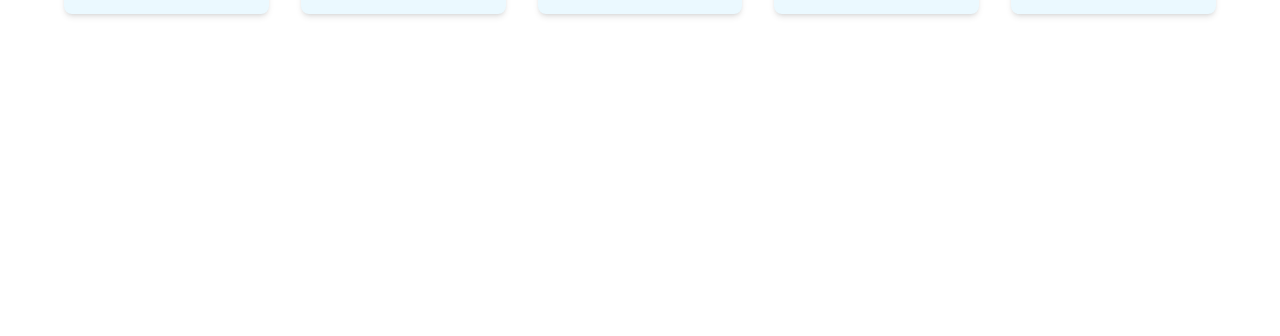
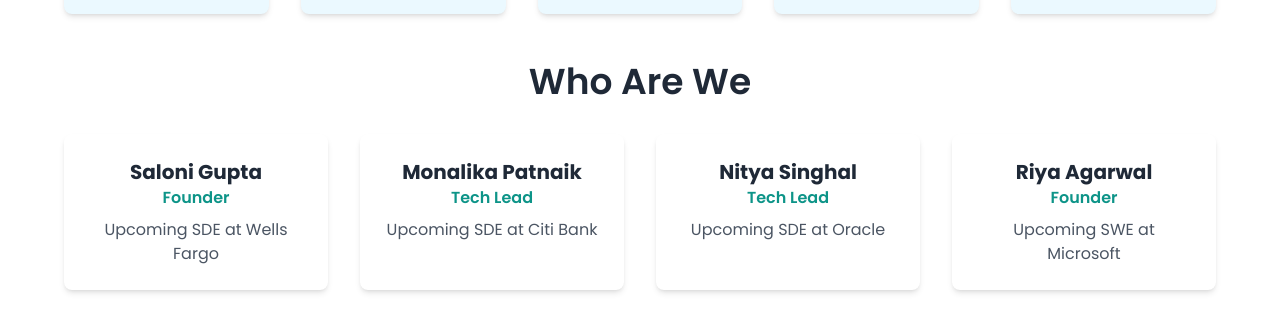
Before and after one commit to MonalikaPatnaik/GetReferred, a Next.js app in the folder networth/: page / in a window 1280 px wide. Shown: the part 1356-1692 px from the top of the page. Built offline with nearby package versions, Linux system fonts and the light colour scheme; no server answers.

Commit message:
added 'who are we'

```diff
--- a/networth/app/components/About.tsx
+++ b/networth/app/components/About.tsx
@@ -1,5 +1,6 @@
 import { motion } from "framer-motion";
 
+// Company logo data
 const companyData = [
   {
     name: "Google",
@@ -29,8 +30,14 @@ const companyData = [
     name: "American Express",
     logo: "https://w7.pngwing.com/pngs/382/146/png-transparent-american-express-logo-icons-logos-emojis-iconic-brands.png",
   },
-  { name: "IBM", logo: "https://animationvisarts.com/wp-content/uploads/2021/01/IBM-Logo-Design-1972-present.png" },
-  { name: "Intel", logo: "https://logos-world.net/wp-content/uploads/2021/09/Intel-Logo-2006-2020-700x394.png" },
+  {
+    name: "IBM",
+    logo: "https://animationvisarts.com/wp-content/uploads/2021/01/IBM-Logo-Design-1972-present.png",
+  },
+  {
+    name: "Intel",
+    logo: "https://logos-world.net/wp-content/uploads/2021/09/Intel-Logo-2006-2020-700x394.png",
+  },
   {
     name: "Oracle",
     logo: "https://banner2.cleanpng.com/20180816/pqy/474842f9870048b1c2b5eb21e3b8515d.webp",
@@ -82,9 +89,40 @@ const fadeInUp = {
   visible: { opacity: 1, y: 0 },
 };
 
+// Team member data
+const teamData = [
+  {
+    name: "Saloni Gupta",
+    role: "Founder",
+    bio: "Upcoming SDE at Wells Fargo",
+  },
+  {
+    name: "Monalika Patnaik",
+    role: "Tech Lead",
+    image: "https://example.com/jane.jpg",
+    bio: "Upcoming SDE at Citi Bank",
+  },
+  {
+    name: "Nitya Singhal",
+    role: "Tech Lead",
+    image: "https://example.com/michael.jpg",
+    bio: "Upcoming SDE at Oracle",
+  },
+  {
+    name: "Riya Agarwal",
+    role: "Founder",
+    image: "https://example.com/sara.jpg",
+    bio: "Upcoming SWE at Microsoft",
+  },
+];
+
+
+
+// About Component
 const About = () => {
   return (
     <div className="min-h-screen bg-white p-8">
+      {/* Header Section */}
       <motion.h1
         className="text-5xl font-bold text-center mb-12 text-gray-800"
         initial="hidden"
@@ -94,8 +132,9 @@ const About = () => {
         Get Referred in <span className="text-teal-600">Top Companies</span>🚀
       </motion.h1>
 
+      {/* Company Logos Section */}
       <motion.div
-        className="grid grid-cols-3 md:grid-cols-5 gap-8 max-w-6xl mx-auto"
+        className="grid grid-cols-3 md:grid-cols-5 gap-8 max-w-6xl mx-auto mb-12"
         initial="hidden"
         animate="visible"
         variants={{
@@ -117,6 +156,42 @@ const About = () => {
           </motion.div>
         ))}
       </motion.div>
+
+      <section id="who-are-we" className="mt-12">
+        <motion.h2
+          className="text-4xl font-semibold text-center mb-8 text-gray-800"
+          initial="hidden"
+          animate="visible"
+          variants={fadeInUp}
+        >
+          Who Are We
+        </motion.h2>
+      </section>
+      <motion.div
+        className="grid grid-cols-1 sm:grid-cols-2 md:grid-cols-4 gap-8 max-w-6xl mx-auto"
+        initial="hidden"
+        animate="visible"
+        variants={{
+          visible: { transition: { staggerChildren: 0.1 } },
+        }}
+      >
+        {teamData.map((member, index) => (
+          <motion.div
+            key={index}
+            className="flex flex-col items-center bg-white p-6 rounded-lg shadow-md hover:shadow-lg transition-shadow duration-300"
+            variants={fadeInUp}
+          >
+            {/* <img
+              src={member.image}
+              alt={`${member.name}'s profile`}
+              className="w-24 h-24 rounded-full object-cover mb-4"
+            /> */}
+            <h3 className="text-xl font-bold text-gray-800">{member.name}</h3>
+            <p className="text-teal-600 font-semibold">{member.role}</p>
+            <p className="text-gray-600 text-center mt-2">{member.bio}</p>
+          </motion.div>
+        ))}
+      </motion.div>
     </div>
   );
 };
--- a/networth/app/components/Navbar.tsx
+++ b/networth/app/components/Navbar.tsx
@@ -98,9 +98,9 @@ const Navbar = () => {
         <nav className={`hidden lg:flex-grow lg:flex lg:justify-end`}>
           <ul className="flex space-x-6">
             <li>
-              <Link href="#" className=" text-gray-600 hover:text-teal-600" style={{
+              <Link href="#who-are-we" className="text-gray-600 hover:text-teal-600" style={{
                   borderBottom: "2px solid transparent",
-                  transition: "border-color 0.3s",
+                  transition: "border-color 0.3s ease-in-out",
                 }}
                 onMouseEnter={(e) =>
                   (e.currentTarget.style.borderBottomColor = "teal")
```
Lines whose indentation alone changed are shown as unchanged.
